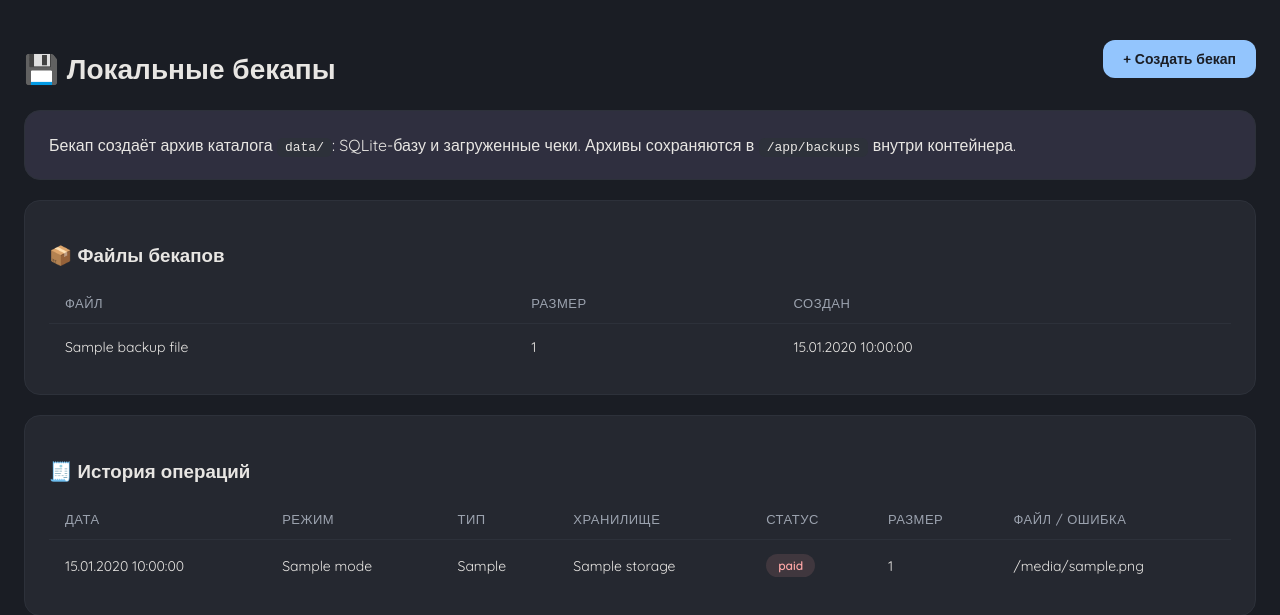
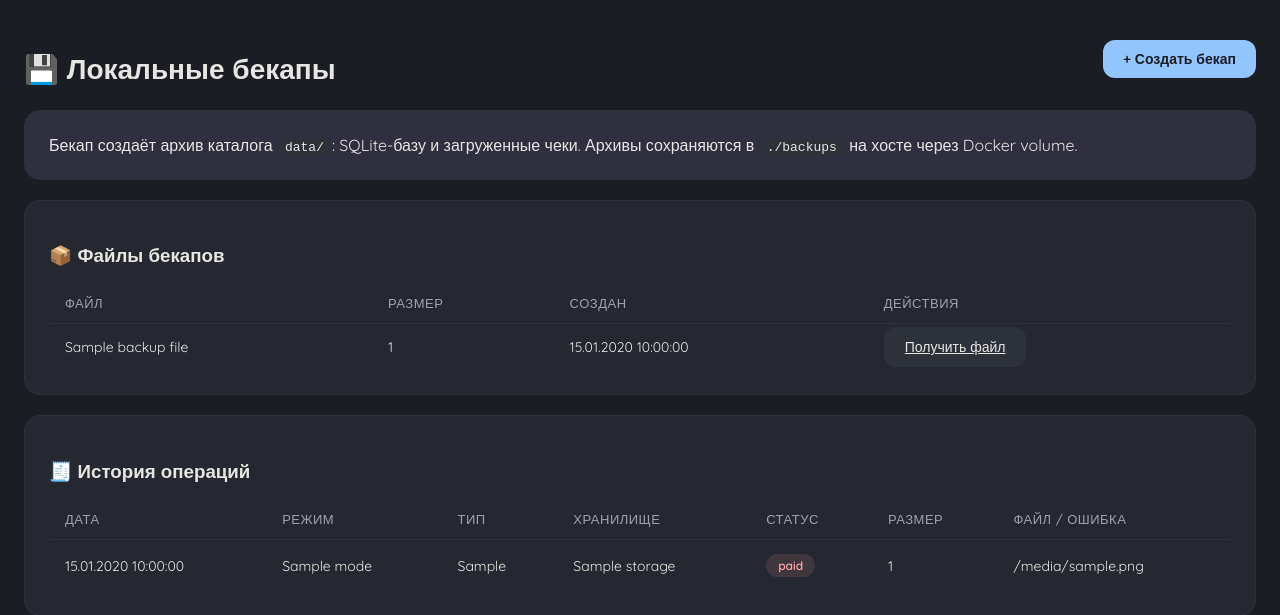
Before and after one commit to Vashork/saas-zkha, a FastAPI app: template app/web/templates/backups.html in a window 1280 px wide. Shown: the part 75-690 px from the top of the page. Run offline with FastAPI, Linux system fonts and the light colour scheme; the template is opened without the code that fills it: most values are stand-ins (such as "Sample title", 1, 10 or a date in 2020).

Commit message:
fix: add backup file action in UI

```diff
--- a/app/web/templates/backups.html
+++ b/app/web/templates/backups.html
@@ -33,11 +33,13 @@
     {% endif %}
     {% if error == 'backup_failed' %}
     <div class="alert-error">❌ Не удалось создать бекап. Проверьте логи контейнера zhkh-web.</div>
+    {% elif error == 'backup_not_found' %}
+    <div class="alert-error">❌ Файл бекапа не найден.</div>
     {% endif %}
 
     <div class="card-custom" style="background:var(--accent-bg);">
         <p style="margin:0;color:var(--text);">
-            Бекап создаёт архив каталога <code>data/</code>: SQLite-базу и загруженные чеки. Архивы сохраняются в <code>/app/backups</code> внутри контейнера.
+            Бекап создаёт архив каталога <code>data/</code>: SQLite-базу и загруженные чеки. Архивы сохраняются в <code>./backups</code> на хосте через Docker volume.
         </p>
     </div>
 
@@ -46,7 +48,7 @@
         {% if backup_files %}
         <table class="table-custom">
             <thead>
-                <tr><th>Файл</th><th>Размер</th><th>Создан</th></tr>
+                <tr><th>Файл</th><th>Размер</th><th>Создан</th><th>Действия</th></tr>
             </thead>
             <tbody>
             {% for f in backup_files %}
@@ -54,6 +56,7 @@
                 <td>{{ f.name }}</td>
                 <td>{{ format_size(f.size_bytes) }}</td>
                 <td>{{ f.created_at.strftime('%d.%m.%Y %H:%M:%S') }}</td>
+                <td><a class="btn-secondary-custom" href="{{ f.download_url }}">Получить файл</a></td>
             </tr>
             {% endfor %}
             </tbody>
```
